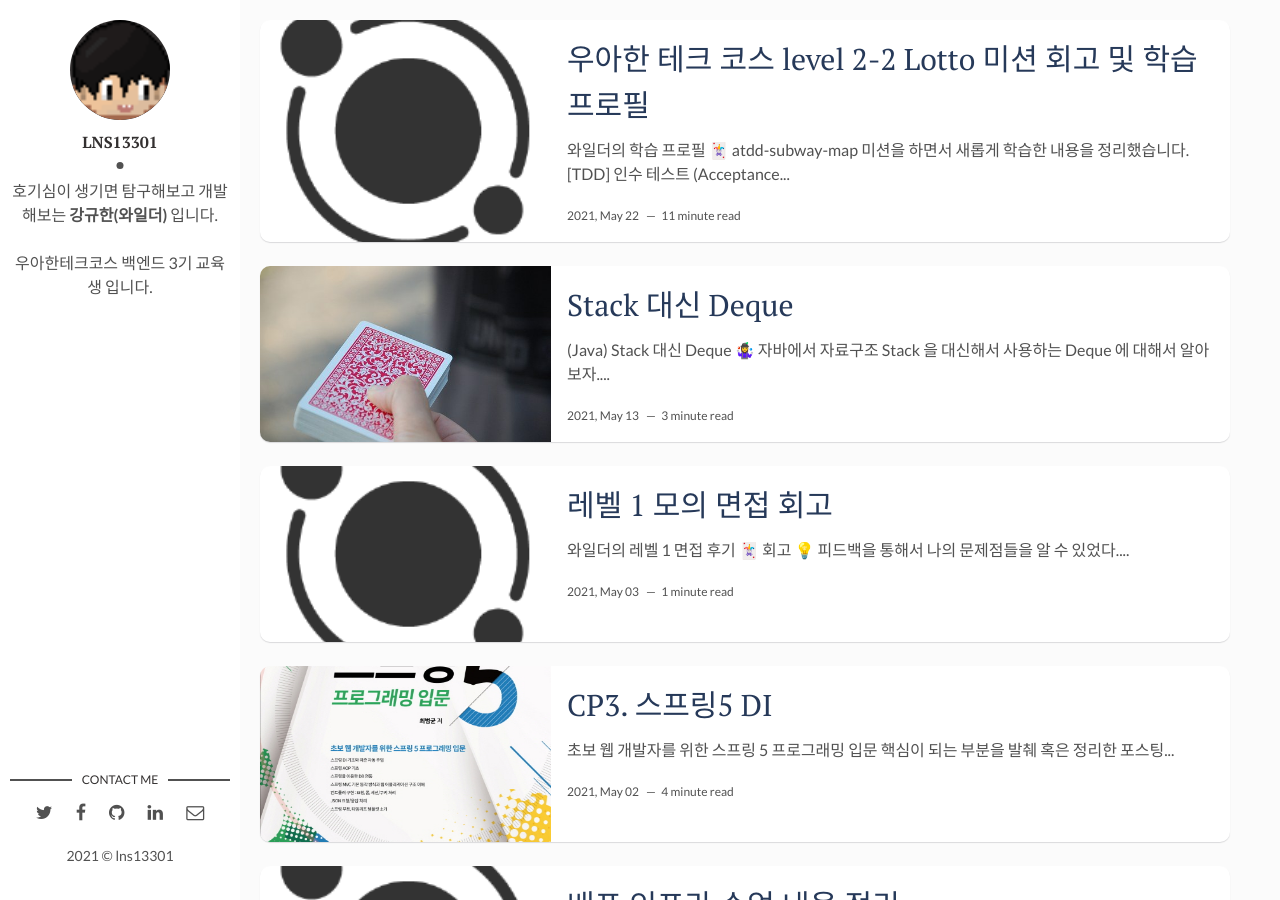
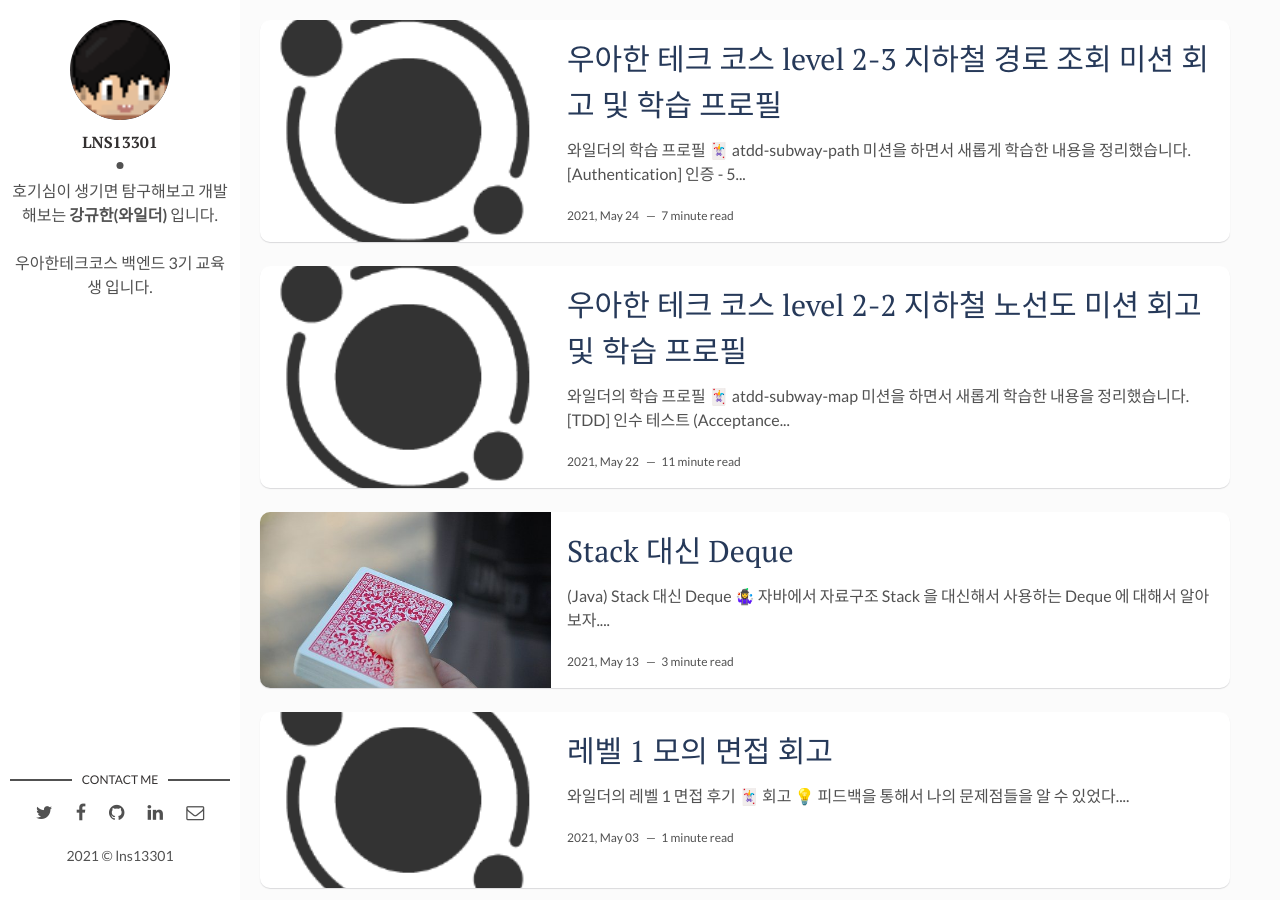
Before and after one commit to lns13301/github-blog, a Jekyll site: the page built from index.html, in a window 1280 px wide and 900 px high. Built offline with Jekyll 4.4.1, drawn with Linux system fonts in a browser that asks for light colours; the list of posts is cut into pages by our own code; part of the change alters nothing that is shown; some of the changed text lies outside the part shown.

Commit message:
feat: 지하철 경로 조회 미션 학습 프로필 추가

````diff
--- a/_posts/2021-05-22-woowacourse-atdd-subway-map-education-profile.md
+++ b/_posts/2021-05-22-woowacourse-atdd-subway-map-education-profile.md
@@ -1,6 +1,6 @@
 ---
 layout: post
-title: 우아한 테크 코스 level 2-2 Lotto 미션 회고 및 학습 프로필
+title: 우아한 테크 코스 level 2-2 지하철 노선도 미션 회고 및 학습 프로필
 date: 2021-05-22 20:50:00 +0900
 description: atdd subway 학습 프로필, 회고
 img: woowacourse.png
--- /dev/null
+++ b/_posts/2021-05-24-woowacourse-atdd-subway-path-education-profile.md
@@ -0,0 +1,315 @@
+---
+layout: post
+title: 우아한 테크 코스 level 2-3 지하철 경로 조회 미션 회고 및 학습 프로필
+date: 2021-05-24 21:30:00 +0900
+description: atdd subway 학습 프로필, 회고
+img: woowacourse.png
+tags: spring study
+---
+
+# 와일더의 학습 프로필 🃏
+
+atdd-subway-path 미션을 하면서 새롭게 학습한 내용을 정리했습니다.
+
+## [Authentication] 인증 - 5
+
+### 내용
+
+식별된 정보로 서비스에 동록된 유저의 신원을 입증하는 과정
+
+- base64Encode 를 통해 로그인 정보를 인코딩한다.
+- 요청 헤더에 만들어진 로그인 정보를 담아서 보내준다.
+- DB 를 체크하고 실제로 값이 있으면 ok 응답을 한다.
+
+매번 인증을 해야한다. 브라우저의 스토리지를 사용해서 이를 해결한다.
+
+### 링크
+
+- [토니의 인증과 인가](https://www.youtube.com/watch?v=y0xMXlOAfss&t=1136s)
+
+## [Authorization] 인가 - 2
+
+### 내용
+
+인증된 사용자에 대한 자원 접근 권한 확인
+
+<b>Oauth</b>
+
+다른 웹사이트 상의 자신들의 정보에 대해 접근 권한을 부여할 수 있는 공통적인 수단 (개방형 표준)
+
+- 동작 순서
+  - 유저 브라우저에서 Oauth 제공자 측으로 로그인을 시도한다.
+  - Oauth 에서 유저 브라우저에 아이디가 존재하는지 요청한다.
+  - 유저 브라우저에서 권한 부여를 설정해서 Oauth 측에 전송한다.
+  - Oauth 에서 유저 브라우저에 code 를 반환한다.
+  - 유저 브라우저에서 Query param 에 code 가 있으면 서비스에 요청을 보낸다.
+  - 서비스에서 Oauth 측에 액세스 토큰을 요청한다.
+  - Oauth 가 서비스에 토큰을 제공하게 되어 권한을 가질 수 있게된다.
+  - 유저 브라우저에서 요청을 서비스로 하면 서비스가 Oauth 측에 요청을 보내고 Oauth 는 서비스에 응답하면 서비스가 유저 브라우저에 Oauth 로부터의 응답을 보낸다.
+
+<b>장점</b>
+
+- 사용자
+  - 서비스에 ID/PW 를 알려주지 않아도 된다.
+  - 원할 때 엑세스 토큰의 권한 취소가 가능하다.
+- 서비스
+  - 유저의 엑세스 토큰만 가지고 있으면 된다.
+  - 사용자의 ID/PW 를 몰라도 허가 받은 API 접근이 가능하다.
+
+### 링크
+
+- [루피의 인증과 인가](https://www.youtube.com/watch?v=JZgD8aPkHSc&t=35s)
+
+## [HTTP] CORS (Cross Origin Resource Sharing) - 5
+
+### 내용
+
+기존 브라우저의 정책은 보안상의 이유로 다른 도메인의 리소스를 가져오는 것이 불가능했다. (Single-Origin-Policy)
+
+이를 해결하기 위해 등장한 표준 기술이 CORS 다. 도메인이 다른 자원에 리소스를 요청할 때 접근 권한을 부여하는 매커니즘이다. 다른 도메인의 자원을 쓰려면 자원의 주인이 허락한 규약을 지켜야하는 그러한 규약을 표준화 한 것이 CORS 다.
+
+- CrossOrigin 애너테이션을 통해 쉽게 해결할 수 있다.
+
+  ```java
+  public class PathApiController {
+  	@CrossOrigin("http://localhost:8081") // 옵션을 주지 않으면 모든 도메인에 대해 개방된다.
+  	@GetMapping("/paths")
+  	public ResponseEntity findPath() {
+  		...
+  	}
+  }
+  ```
+
+- 세부적으로 자신의 서버에 CrossOrigin 을 Configuration 을 추가해서 하는 방법도 있다.
+
+  ```java
+  @Configuration
+  public class WebConfig implements WebMvcConfigurer {
+      @Override
+      public void addCorsMappings(CorsRegistry registry) {
+          registry.addMapping("/**").allowedMethods("*").allowedOriginPatterns("*");
+      }
+  }
+  ```
+
+인터셉터를 사용할 경우 CrossOrigin 의 검증이 이루어지기 전에 요청이 반환 될 수 있는데, 이 경우에는 Option 을 주어서 해결할 수 있다.
+
+### 링크
+
+- [Cors란?](https://woowacourse.github.io/javable/post/2020-07-18-cors/)
+
+## [AWS] Load Balancer - 2
+
+### 내용
+
+서버에 가해지는 부하(=로드)를 분산(=밸런싱)해주는 장치 또는 기술을 통칭한다. 클라이언트와 서버풀 사이에 위치하며, 한 대의 서버로 부하가 집중되지 않도록 트래픽을 관리해 각각의 서버가 최적의 퍼포먼스를 보일 수 있도록 한다. 로드밸런싱은 여러 대의 서버를 두고 서비스를 제공하는 분산 처리 시스템에서 필요한 기술이다.
+
+Scale-out 방식으로 성능이 낮은 서버를 두 대 이상 배치할 경우 서버로 트래픽을 균등하게 분산해주는 로드밸런싱이 반드시 필요하다.
+
+<b>L4</b>
+
+- Transport Layer(IP, Port) 레벨에서 로드 밸런싱을 한다.
+- TCP, UDP
+- IP 주소나 포트번호, MAC 주소, 전송 프로토콜에 따라 트래픽을 나누는 것이 가능하다.
+
+<b>L7</b>
+
+- Application Layer(사용자의 Request) 레벨에서 로드 밸런싱을 한다.
+- HTTP, HTTPS, FTP
+- HTTP 헤더, 쿠키 등과 같은 사용자의 요청을 기준으로 특정 서버에 트래픽을 분산하는 것이 가능한다.
+
+### 링크
+
+- [로드밸런서의 개념과 특징](https://post.naver.com/viewer/postView.nhn?volumeNo=27046347&memberNo=2521903)
+- [로드 밸런서(Load Balancer)란?](https://nesoy.github.io/articles/2018-06/Load-Balancer)
+
+## [Token] JWT (Java Web Token) - 5
+
+### 내용
+
+JSON 객체를 사용하여 가볍고 자가수용적인 방식으로 정보를 안정성있게 전달해주기 위한 토큰이다.
+
+- 다음과 같은 형태로 구성된다.
+
+```java
+sdfjsadlkfjaskldf.sdklfjasljfa.asdklfjaslkfj
+// 헤더(header).내용(payload).서명(signiture)
+```
+
+- 헤더는 사용한 해쉬 알고리즘과 토큰 타입 정보가 들어있다.
+- 내용은 json 으로된 데이터가 들어있다.
+- 서명은 암호화 키(예를들어 base64UrlEncode)가 들어있다.
+
+JWT 자체는 해독하기 쉽기 때문에 비밀번호 같은 민감한 정보는 담지 않는다. 시크릿 키를 서버 내부에 잘 관리해야 한다. 세션 스토리지와 연결하지 않고 시크릿 키를 이용해서 토큰을 만들어 낸다. 본인이 가진 시크릿 키로 유효성 검사를 진행한다.
+
+<b>문제점</b>
+
+- 해커에게 탈취당하면 access 권한을 관리자로 바꿀 수 있다.
+- 만료기간을 정해서 문제를 해결하려고 한다.
+- 하지만 짧은 인증기간 때문에 불편한데, 이 때문에 나온 것이 Refresh Token 이다.
+
+최초 로그인 시 액세스 토큰(만료기한 : 30분)과 Refresh 토큰(만료기한 : 2주)을 함께 만들어 Refresh 토큰은 따로 저장소에 저장하고 클라이언트에게 두 정보를 전송한다. 클라이언트가 요청할 때 엑세스 토큰이 만료되었다면 Refresh 토큰을 확인 해보고 올바른 Refresh 토큰이라면 새로운 액세스 토큰을 생성해서 전달한다.
+
+<b>해독 순서</b>
+
+- 이름으로 유저를 찾아낸다.
+- 만료시기를 확인한다.
+- 권한까지 확인할 수 있다.
+- 단, 비밀번호는 담지 않는다. 토큰 자체가 유효성 검사를 통과했기 때문에 비밀번호의 역할을 할 수 있다.
+
+<b>사용 과정</b>
+
+- 브라우저에서 회원정보를 입력한다.
+- 서버에서 JWT 를 만든다.
+- 만든 JWT 를 브라우저에 보낸다.
+- 브라우저는 JWT 를 가지고 서버에 데이터 요청을 한다.
+- 서버는 서명을 확인하고 유저 정보를 클라이언트에게 제공한다.
+
+<b>목적</b>
+
+- 세션에 유저 정보를 유지하지 않고 <b>회원인증</b>이 가능해져서 stateless 한 서버를 만들 수 있다.
+- 안정성 있는 <b>정보교류</b>
+
+<b>저장방식</b>
+
+- Session or Local
+- Cookie
+
+<b>단점</b>
+
+- 사용자 계정을 비활성화하려면 토큰 만료를 기다려야 한다.
+- 암호 변경이 이루어지더라도 사전에 인증받은 토큰이 만료되기 전까지 사용이 가능 하다.
+- 토큰 만료 시 재인증 해야한다.
+- '상태 비 저장' 측면을 위반하지 않고는 토큰을 파기할 수 없다.
+
+### 링크
+
+- [JWT란?](https://velog.io/@geunwoobaek/JWT%EB%9E%80)
+
+
+
+## [HTTP] Cookie - 2
+
+### 내용
+
+쿠키는 유저들의 효율적이고 안전한 웹 사용을 보장하기 위하여 사용하는 기술이다. 웹사이트 접속 시 접속자의 개인장치에 다운로드 되고 브라우저에 저장된다. 쿠키는 만료일이 있으며, 자동으로 삭제되는 쿠키도 있고 수동으로 삭제할 수 있는 쿠키도 있다.
+
+Connectionless, Stateless 한 HTTP 특성에 의해 상태 정보를 유지하지 않기 때문에 이를 보완하기 위해 나온 것이 쿠키다.
+
+<b>쿠키의 구성</b>
+
+- Name: 쿠키의 이름
+- Value: 쿠키의 내용(일반적으로 raw 값을 노출시키지 않기 위해 보안 처리를 함)
+- Domain: 쿠키가 전송될 호스트를 명시하고 명시되지 않았을 때는 현재 문서 위치의 호스트를 기본값으로 잡는다.
+- Path: 쿠키 헤더를 전송하기 위해서 요청되는 URL 내에 반드시 존재해야하는 URL 이며, "/" 문자는 디렉티브 구분자로 구분한다.
+- Expires / Max-Age: 만료기한을 걸어둔 쿠키의 쿠키 만료 시간을 제공한다.
+- Size: 쿠키의 크기
+
+<b>쿠키의 한계</b>
+
+- XSS 공격
+- 스니핑 공격
+- 공용 PC 에서 쿠키값 유출
+- 호스팅 공유 문제
+- 쿠키의 개인정보 침해 위험
+
+### 링크
+
+- [쿠키란 무엇인가 / 쿠키를 사용하는 이유](https://kobrekim.com/footer-ko-kr/cookie-policy-ko-kr/what-are-cookies-and-why-we-use-them-ko-kr/)
+- [Cookie란?](https://medium.com/@ddinggu/cookie%EB%9E%80-a650c6d2803e)
+
+## [HTTP] Session - 2
+
+### 내용
+
+인증된 사용자의 식별자와 랜덤한 문자열로 세션 아이디를 만들어서 응답의 헤더로 넘겨준다.
+
+세션이 만료되면 해커가 가져가더라도 유요하지 않은 정보가 된다. 세션이 탈취되면 서버에서 삭제하면 이용할 수 없게 된다. 보안상으로 좋다.
+
+여러 개의 서버를 운영할 경우 서버당 하나의 세션을 가지고 있기 때문에 로드밸런스에 의해 다른 서버에 요청을 하게되면 해당 세션에 로그인 정보가 없을 경우 로그인이 실패하게 된다. 이 문제를 세션 스토리지를 통해 해결했다. 세션을 하나로 통합해서 관리하는 것이다. 단, 클라이언트의 로그인 요청이 몰리면 서버가 터진다. 어떤 방법을 쓰더라도 문제가 발생하는 이유는 통신을 할 때 사용하는 HTTP 와 서버가 지향하는 RestAPI 가 '무상태성'을 기초로 하기 때문이다. 패러다임의 충돌이 발생하는 것이다.
+
+> 정보의 요청안에 사용자의 정보를 담아보자 -> 토큰
+
+### 링크
+
+
+
+## [Spring] Interceptor - 1
+
+### 내용
+
+특정 URI 로 요청시 controller 로 가는 요청을 가로채는 역할을 한다. 스프링에서 관리되며 스프링 내의 모든 객체에 접근이 가능하다.
+
+인터셉터를 사용하지 않고 로그인 처리를 한다면 모든 요청마다 Controller 에서 Session 을 통해 로그인 정보가 남아 있는지를 확인 해야 한다. 인터셉터를 이용하면 요청에 대해서 Interceptor 를 먼저 수행해서 Session 에 로그인 정보가 있는지 확인해 주게되며, 중복 코드가 줄어들게 된다.
+
+HandlerInterceptor 인터페이스와 HandlerInterceptorAdapter 추상 클래스가 지원된다.
+
+### 링크
+
+- [인터셉터(Interceptor)란? + 인터셉터를 이용한 로그인 처리](https://rongscodinghistory.tistory.com/2)
+
+## [SPRING] @AuthenticationPrincipal - 4
+
+### 내용
+
+인증된 객체를 사용할 경우 사용하는 애너테이션이다.
+
+- 검증용 애너테이션을 만든다.
+
+  ```java
+  @Target(ElementType.PARAMETER)
+  @Retention(RetentionPolicy.RUNTIME)
+  public @interface AuthenticationPrincipal {
+      boolean required() default true;
+  }
+  ```
+
+- 토큰 검증 기능을 구현한다.
+
+  ```java
+  public class AuthenticationPrincipalArgumentResolver implements HandlerMethodArgumentResolver {
+      private AuthService authService;
+
+      public AuthenticationPrincipalArgumentResolver(AuthService authService) {
+          this.authService = authService;
+      }
+
+      @Override
+      public boolean supportsParameter(MethodParameter parameter) {
+          return parameter.hasParameterAnnotation(AuthenticationPrincipal.class);
+      }
+
+      @Override
+      public Object resolveArgument(MethodParameter parameter, ModelAndViewContainer mavContainer, NativeWebRequest webRequest, WebDataBinderFactory binderFactory) {
+          String token = AuthorizationExtractor.extract((HttpServletRequest) webRequest.getNativeRequest());
+          return authService.findMemberByToken(token);
+      }
+  }
+  ```
+
+- Configuration 을 구현한다.
+
+  ```java
+  @Configuration
+  public class AuthenticationPrincipalConfig implements WebMvcConfigurer {
+      private final AuthService authService;
+
+      public AuthenticationPrincipalConfig(AuthService authService) {
+          this.authService = authService;
+      }
+
+      @Override
+      public void addArgumentResolvers(List argumentResolvers) {
+          argumentResolvers.add(createAuthenticationPrincipalArgumentResolver());
+      }
+
+      @Bean
+      public AuthenticationPrincipalArgumentResolver createAuthenticationPrincipalArgumentResolver() {
+          return new AuthenticationPrincipalArgumentResolver(authService);
+      }
+  }
+  ```
+
+### 링크
+
+- [2단계 - 회원 관리 기능](https://techcourse.woowahan.com/s/U8wOamCU/ls/bEELCCPw)
````
